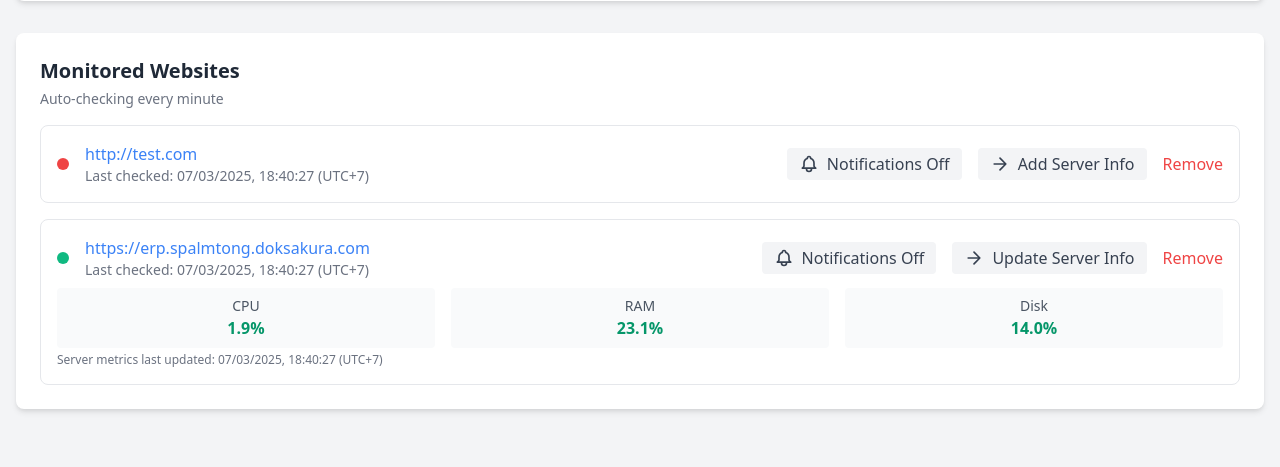
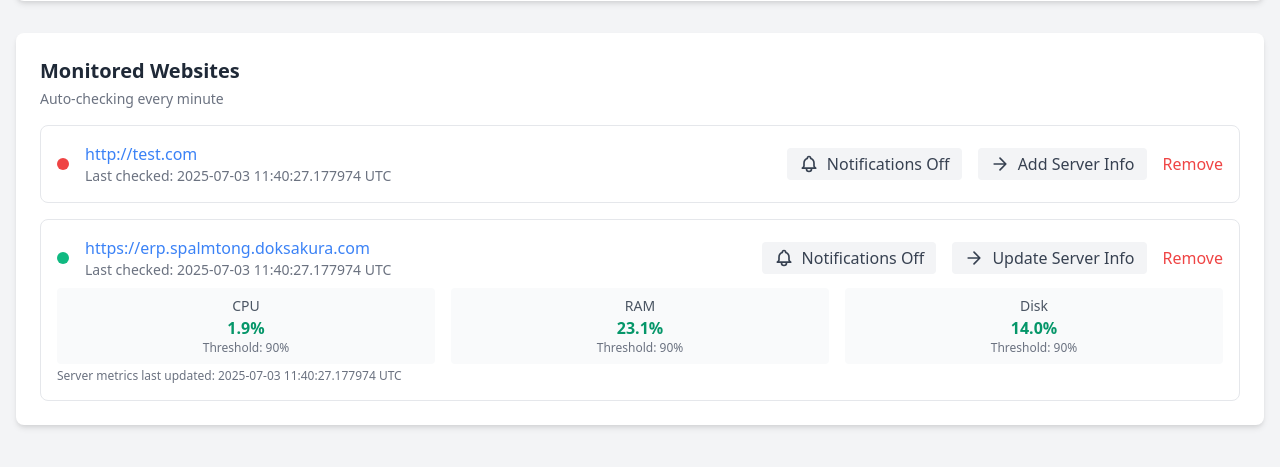
Before and after one commit to kankittikan/website-checker, a FastAPI app: page / in a window 1280 px wide. Shown: the part 193-660 px from the top of the page. Run offline with FastAPI, Linux system fonts and the light colour scheme; the visitor is signed in with stand-in values (Sample User, id 1); data comes from the database, SQL or seed files in the repository; both versions use the stored data as it was after the commit.

Commit message:
add config for all server matric

```diff
--- a/database.py
+++ b/database.py
@@ -48,6 +48,9 @@ class ServerInfo(Base):
     cpu_usage: Mapped[float] = mapped_column(nullable=True)
     ram_usage: Mapped[float] = mapped_column(nullable=True)
     disk_usage: Mapped[float] = mapped_column(nullable=True)
+    cpu_threshold: Mapped[float] = mapped_column(default=90.0)
+    ram_threshold: Mapped[float] = mapped_column(default=90.0)
+    disk_threshold: Mapped[float] = mapped_column(default=90.0)
     last_checked: Mapped[datetime] = mapped_column(default=lambda: datetime.now(UTC))
     last_cpu_alert: Mapped[datetime] = mapped_column(nullable=True)
     last_ram_alert: Mapped[datetime] = mapped_column(nullable=True)
--- a/main.py
+++ b/main.py
@@ -99,11 +99,18 @@ async def check_and_send_resource_alert(
     last_alert: datetime | None
 ) -> bool:
     """Check if resource usage exceeds threshold and send alert if needed"""
-    if usage >= RESOURCE_ALERT_THRESHOLD and (
+    # Get the appropriate threshold based on resource type
+    threshold = {
+        "CPU": server.cpu_threshold,
+        "RAM": server.ram_threshold,
+        "Disk": server.disk_threshold
+    }[resource_type]
+
+    if usage >= threshold and (
         not last_alert or
         (datetime.now(UTC) - last_alert.replace(tzinfo=UTC)).total_seconds() > RESOURCE_ALERT_COOLDOWN
     ):
-        if await send_resource_alert(website.url, server.host, resource_type, usage, RESOURCE_ALERT_THRESHOLD):
+        if await send_resource_alert(website.url, server.host, resource_type, usage, threshold):
             return True
     return False
 
@@ -153,9 +160,11 @@ async def check_all_websites_background():
                         results = await asyncio.gather(*tasks)
 
                         # Update status in database and send notifications if needed
+                        current_time = datetime.now(UTC)
+
                         for website, status in zip(websites, results):
                             website.status = status
-                            website.last_checked = datetime.now(UTC)
+                            website.last_checked = current_time
 
                             # Check server metrics if server info is available
                             if website.server_info:
@@ -171,27 +180,27 @@ async def check_all_websites_background():
                                     server.cpu_usage = cpu
                                     server.ram_usage = ram
                                     server.disk_usage = disk
-                                    server.last_checked = datetime.now(UTC)
+                                    server.last_checked = current_time
 
                                     # Only send resource alerts if notifications are enabled
                                     if website.notify_on_down:
                                         # Check and send resource alerts if needed
                                         if await check_and_send_resource_alert(website, server, "CPU", cpu, server.last_cpu_alert):
-                                            server.last_cpu_alert = datetime.now(UTC)
+                                            server.last_cpu_alert = current_time
 
                                         if await check_and_send_resource_alert(website, server, "RAM", ram, server.last_ram_alert):
-                                            server.last_ram_alert = datetime.now(UTC)
+                                            server.last_ram_alert = current_time
 
                                         if await check_and_send_resource_alert(website, server, "Disk", disk, server.last_disk_alert):
-                                            server.last_disk_alert = datetime.now(UTC)
+                                            server.last_disk_alert = current_time
 
                             # Send notification if website is down and notifications are enabled
                             if website.notify_on_down and not status and (
                                 not website.last_notification_sent or
-                                (datetime.now(UTC) - website.last_notification_sent.replace(tzinfo=UTC)).total_seconds() > 3600
+                                (current_time - website.last_notification_sent.replace(tzinfo=UTC)).total_seconds() > 3600
                             ):
                                 if await send_notification_email(website.url, status):
-                                    website.last_notification_sent = datetime.now(UTC)
+                                    website.last_notification_sent = current_time
 
                         await db.commit()
                         logger.info(f"Auto-checked {len(websites)} websites")
@@ -291,6 +300,9 @@ async def add_server_info(
     username: str = Form(...),
     password: str = Form(None),
     ssh_key_path: str = Form(None),
+    cpu_threshold: float = Form(90.0),
+    ram_threshold: float = Form(90.0),
+    disk_threshold: float = Form(90.0),
     db: AsyncSession = Depends(get_db),
     _: bool = Depends(is_authenticated)
 ):
@@ -310,6 +322,9 @@ async def add_server_info(
         server_info = website.server_info
         server_info.host = host
         server_info.username = username
+        server_info.cpu_threshold = cpu_threshold
+        server_info.ram_threshold = ram_threshold
+        server_info.disk_threshold = disk_threshold
         if password:
             server_info.password = password
         if ssh_key_path:
@@ -319,7 +334,10 @@ async def add_server_info(
             host=host,
             username=username,
             password=password,
-            ssh_key_path=ssh_key_path
+            ssh_key_path=ssh_key_path,
+            cpu_threshold=cpu_threshold,
+            ram_threshold=ram_threshold,
+            disk_threshold=disk_threshold
         )
         website.server_info = server_info
 
@@ -337,22 +355,29 @@ async def check_status(
         .options(selectinload(Website.server_info))
     )
     websites = result.scalars().all()
-    return [
-        {
+
+    response_data = []
+    for website in websites:
+        website_data = {
             "url": website.url,
             "status": website.status,
             "last_checked": website.last_checked.isoformat(),
             "notify_on_down": website.notify_on_down,
             "server_info": {
                 "host": website.server_info.host,
+                "username": website.server_info.username,
                 "cpu_usage": website.server_info.cpu_usage,
                 "ram_usage": website.server_info.ram_usage,
                 "disk_usage": website.server_info.disk_usage,
+                "cpu_threshold": website.server_info.cpu_threshold,
+                "ram_threshold": website.server_info.ram_threshold,
+                "disk_threshold": website.server_info.disk_threshold,
                 "last_checked": website.server_info.last_checked.isoformat()
             } if website.server_info else None
         }
-        for website in websites
-    ]
+        response_data.append(website_data)
+
+    return response_data
 
 if __name__ == "__main__":
     import uvicorn
--- a/templates/index.html
+++ b/templates/index.html
@@ -63,48 +63,71 @@
     </div>
 
     <!-- Server Info Modal -->
-    <div id="serverInfoModal" class="hidden fixed inset-0 bg-black bg-opacity-50 flex items-center justify-center">
-        <div class="bg-white rounded-lg p-6 w-full max-w-lg">
-            <h3 class="text-xl font-semibold mb-4">Add Server Information</h3>
-            <form id="serverInfoForm">
+    <div id="serverInfoModal" class="hidden fixed inset-0 bg-gray-600 bg-opacity-50 overflow-y-auto h-full w-full">
+        <div class="relative top-20 mx-auto p-5 border w-96 shadow-lg rounded-md bg-white">
+            <div class="mt-3">
+                <h3 class="text-lg font-medium text-gray-900 mb-4">Server Information</h3>
+                <form id="serverInfoForm" class="space-y-4">
                     <input type="hidden" id="serverInfoUrl" name="url">
-                <div class="space-y-4">
+
                     <div>
                         <label class="block text-sm font-medium text-gray-700">Host</label>
                         <input type="text" name="host" required
-                            class="mt-1 w-full px-4 py-2 border rounded-lg focus:outline-none focus:ring-2 focus:ring-blue-500"
-                            placeholder="Server IP or hostname">
+                            class="mt-1 block w-full px-3 py-2 border rounded-md shadow-sm focus:outline-none focus:ring-blue-500 focus:border-blue-500">
                     </div>
+
                     <div>
                         <label class="block text-sm font-medium text-gray-700">Username</label>
                         <input type="text" name="username" required
-                            class="mt-1 w-full px-4 py-2 border rounded-lg focus:outline-none focus:ring-2 focus:ring-blue-500"
-                            placeholder="SSH username">
+                            class="mt-1 block w-full px-3 py-2 border rounded-md shadow-sm focus:outline-none focus:ring-blue-500 focus:border-blue-500">
                     </div>
+
                     <div>
-                        <label class="block text-sm font-medium text-gray-700">Password (optional)</label>
+                        <label class="block text-sm font-medium text-gray-700">Password (Optional)</label>
                         <input type="password" name="password"
-                            class="mt-1 w-full px-4 py-2 border rounded-lg focus:outline-none focus:ring-2 focus:ring-blue-500"
-                            placeholder="SSH password">
+                            class="mt-1 block w-full px-3 py-2 border rounded-md shadow-sm focus:outline-none focus:ring-blue-500 focus:border-blue-500">
                     </div>
+
                     <div>
-                        <label class="block text-sm font-medium text-gray-700">SSH Key Path (optional)</label>
+                        <label class="block text-sm font-medium text-gray-700">SSH Key Path (Optional)</label>
                         <input type="text" name="ssh_key_path"
-                            class="mt-1 w-full px-4 py-2 border rounded-lg focus:outline-none focus:ring-2 focus:ring-blue-500"
-                            placeholder="/path/to/ssh/key">
+                            class="mt-1 block w-full px-3 py-2 border rounded-md shadow-sm focus:outline-none focus:ring-blue-500 focus:border-blue-500">
+                    </div>
+
+                    <div class="border-t pt-4 mt-4">
+                        <h4 class="text-sm font-medium text-gray-700 mb-2">Resource Alert Thresholds</h4>
+
+                        <div>
+                            <label class="block text-sm font-medium text-gray-700">CPU Threshold (%)</label>
+                            <input type="number" name="cpu_threshold" min="0" max="100" value="90" required
+                                class="mt-1 block w-full px-3 py-2 border rounded-md shadow-sm focus:outline-none focus:ring-blue-500 focus:border-blue-500">
+                        </div>
+
+                        <div class="mt-2">
+                            <label class="block text-sm font-medium text-gray-700">RAM Threshold (%)</label>
+                            <input type="number" name="ram_threshold" min="0" max="100" value="90" required
+                                class="mt-1 block w-full px-3 py-2 border rounded-md shadow-sm focus:outline-none focus:ring-blue-500 focus:border-blue-500">
+                        </div>
+
+                        <div class="mt-2">
+                            <label class="block text-sm font-medium text-gray-700">Disk Threshold (%)</label>
+                            <input type="number" name="disk_threshold" min="0" max="100" value="90" required
+                                class="mt-1 block w-full px-3 py-2 border rounded-md shadow-sm focus:outline-none focus:ring-blue-500 focus:border-blue-500">
                         </div>
                     </div>
-                <div class="mt-6 flex justify-end gap-4">
+
+                    <div class="flex justify-end gap-4 mt-4">
                         <button type="button" onclick="closeServerInfoModal()"
-                        class="px-4 py-2 border rounded-lg hover:bg-gray-50">
+                            class="px-4 py-2 bg-gray-200 text-gray-800 rounded-md hover:bg-gray-300 transition-colors">
                             Cancel
                         </button>
                         <button type="submit"
-                        class="px-4 py-2 bg-blue-500 text-white rounded-lg hover:bg-blue-600">
+                            class="px-4 py-2 bg-blue-500 text-white rounded-md hover:bg-blue-600 transition-colors">
                             Save
                         </button>
                     </div>
                 </form>
+            </div>
         </div>
     </div>
 
@@ -114,27 +137,24 @@
 
         // Function to format date to UTC+7
         function formatDate(isoString) {
-            const date = new Date(isoString);
-            // Add 7 hours to convert to UTC+7
-            const utc7Date = new Date(date.getTime() + (7 * 60 * 60 * 1000));
-            return utc7Date.toLocaleString('en-US', {
-                year: 'numeric',
-                month: '2-digit',
-                day: '2-digit',
-                hour: '2-digit',
-                minute: '2-digit',
-                second: '2-digit',
-                hour12: false
-            }) + ' (UTC+7)';
+            if (!isoString) return 'Never';
+
+            // Split the ISO string into components
+            const [datePart, timePart] = isoString.split('T');
+            const [year, month, day] = datePart.split('-');
+            const [hours, minutes, seconds] = timePart.split(':');
+
+            // Return formatted string
+            return `${year}-${month}-${day} ${hours}:${minutes}:${seconds} UTC`;
         }
 
         // Function to show loading state
         function setLoading(loading) {
-            const loadingOverlay = document.getElementById('loadingOverlay');
+            const overlay = document.getElementById('loadingOverlay');
             if (loading) {
-                loadingOverlay.classList.remove('hidden');
+                overlay.classList.remove('hidden');
             } else {
-                loadingOverlay.classList.add('hidden');
+                overlay.classList.add('hidden');
             }
         }
 
@@ -143,9 +163,24 @@
             if (!serverInfo) return '';
 
             const metrics = [
-                { label: 'CPU', value: serverInfo.cpu_usage, color: serverInfo.cpu_usage > 80 ? 'red' : 'green' },
-                { label: 'RAM', value: serverInfo.ram_usage, color: serverInfo.ram_usage > 80 ? 'red' : 'green' },
-                { label: 'Disk', value: serverInfo.disk_usage, color: serverInfo.disk_usage > 80 ? 'red' : 'green' }
+                {
+                    label: 'CPU',
+                    value: serverInfo.cpu_usage,
+                    threshold: serverInfo.cpu_threshold,
+                    color: serverInfo.cpu_usage > serverInfo.cpu_threshold ? 'red' : 'green'
+                },
+                {
+                    label: 'RAM',
+                    value: serverInfo.ram_usage,
+                    threshold: serverInfo.ram_threshold,
+                    color: serverInfo.ram_usage > serverInfo.ram_threshold ? 'red' : 'green'
+                },
+                {
+                    label: 'Disk',
+                    value: serverInfo.disk_usage,
+                    threshold: serverInfo.disk_threshold,
+                    color: serverInfo.disk_usage > serverInfo.disk_threshold ? 'red' : 'green'
+                }
             ];
 
             return `
@@ -155,6 +190,9 @@
                             <span class="text-sm text-gray-600">${metric.label}</span>
                             <span class="text-${metric.color}-600 font-semibold">
                                 ${metric.value ? metric.value.toFixed(1) + '%' : 'N/A'}
+                            </span>
+                            <span class="text-xs text-gray-500">
+                                Threshold: ${metric.threshold}%
                             </span>
                         </div>
                     `).join('')}
@@ -234,7 +272,28 @@
 
         // Server Info Modal functions
         function openServerInfoModal(url) {
+            const website = websitesData.find(w => w.url === url);
             document.getElementById('serverInfoUrl').value = url;
+
+            // Pre-fill existing values if available
+            const form = document.getElementById('serverInfoForm');
+            if (website && website.server_info) {
+                form.elements['host'].value = website.server_info.host || '';
+                form.elements['username'].value = website.server_info.username || '';
+                form.elements['cpu_threshold'].value = website.server_info.cpu_threshold || 90;
+                form.elements['ram_threshold'].value = website.server_info.ram_threshold || 90;
+                form.elements['disk_threshold'].value = website.server_info.disk_threshold || 90;
+            } else {
+                // Reset form if no existing server info
+                form.elements['host'].value = '';
+                form.elements['username'].value = '';
+                form.elements['password'].value = '';
+                form.elements['ssh_key_path'].value = '';
+                form.elements['cpu_threshold'].value = 90;
+                form.elements['ram_threshold'].value = 90;
+                form.elements['disk_threshold'].value = 90;
+            }
+
             document.getElementById('serverInfoModal').classList.remove('hidden');
         }
 
```
Also changed, not shown: config.py (+5 -6 lines), websites.db. Lines whose indentation alone changed are shown as unchanged.
